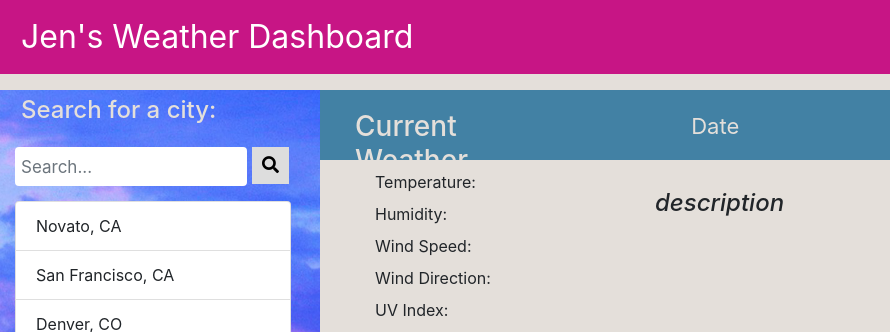
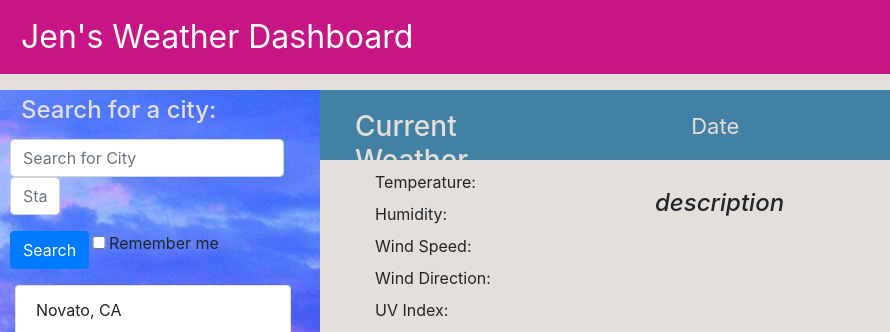
Before and after one commit to JenJayme/weather-dash, a plain HTML site: page index.html in a window 1280 px wide. Shown: the top 332 px of the page, 0-890 px from the left. Drawn offline with nearby package versions, Linux system fonts and the light colour scheme; no server answers.

Commit message:
Replaced search box, divided city & state, still working on search functionality.

```diff
--- a/index.html
+++ b/index.html
@@ -6,18 +6,18 @@
     <meta name="viewport" content="width=device-width, initial-scale=1, shrink-to-fit=no">
     <title>Weather Dashboard</title>
 
-    <!--Use Bootstrap for layout-->
+    <!--USE BOOTSTRAP FOR LAYOUT-->
     <link rel="stylesheet" href="https://stackpath.bootstrapcdn.com/bootstrap/4.5.0/css/bootstrap.min.css"
         integrity="sha384-9aIt2nRpC12Uk9gS9baDl411NQApFmC26EwAOH8WgZl5MYYxFfc+NcPb1dKGj7Sk" crossorigin="anonymous">
 
-    <!--Use own stylesheet for custom styling-->
+    <!--USE OWN STYLESHEET FOR CUSTOM STYLING-->
     <link rel="stylesheet" href="style.css">
 
-    <!--Use Font Awesome for certain icons-->
+    <!--USE FONT AWESOME FOR CERTAIN ICONS-->
     <link rel="stylesheet" href="https://use.fontawesome.com/releases/v5.13.1/css/all.css"
         integrity="sha384-xxzQGERXS00kBmZW/6qxqJPyxW3UR0BPsL4c8ILaIWXva5kFi7TxkIIaMiKtqV1Q" crossorigin="anonymous">
 
-    <!--Let browser know website is optimized for mobile-->
+    <!--LET BROWSER KNOW WEBSITE IS OPTIMIZED FOR MOBILE (SUPPOSEDLY)-->
     <meta name="viewport" content="width=device-width, initial-scale=1.0" />
 
 </head>
@@ -33,7 +33,8 @@
         </button>
         <div class="collapse navbar-collapse" id="navbarNavAltMarkup">
             <div class="navbar-nav">
-        <!--INTENDING TO BUILD OUT PAGES FOR FAVORITE CITIES IN THE FUTURE-->
+
+                <!--FUTURE: INTENDING TO BUILD OUT TABS FOR FAVORITE CITIES-->
                 <!-- <a class="nav-item nav-link active" href="#">Home<span class="sr-only">(current)</span></a> -->
                 <!-- <a class="nav-item nav-link" href="#">FavCity1</a>
                 <a class="nav-item nav-link" href="#">FavCity2</a> -->
@@ -42,15 +43,43 @@
         </div>
     </nav>
 
-    <!--MAIN CONTAINER-->
+    <!--MAIN CONTAINER START-->
     <div class="container-fluid my-3">
         <div class="row">
+
+            <!--LEFT COLUMN W SEARCH BAR-->
             <div class="col-3 searchbox">
                 <div>
                     <h4 id="search-label">Search for a city:</h4>
-                    <form><input type="text" class="form-control ds-input" id="search-input" placeholder="Search..." name="searchBar">
-                    <button type="submit" id="search-btn"><i class="fas fa-search float:right"></i></button>
-                </form></div>
+                    <div class="form-group form-row">
+                        <form class="form-inline">
+                            <div class="form-col">
+                                <label class="sr-only" for="search-bar-city">City</label>
+                                <input type="text" class="form-control mr-sm-1" id="search-bar-city"
+                                    placeholder="Search for City">
+                            </div>
+                            <div class="form-col">
+                                <label class="sr-only" for="search-bar-state">State</label>
+                                <input type="text" class="form-control" id="search-bar-state" placeholder="State">
+                            </div>
+                    </div>
+                    <div class="form-row">
+                        <div class="form-col">
+                            <button type="submit" class="search-Btn btn btn-primary mb-3">Search</button>
+                        </div>
+                        <div class="form-col">
+                            <div class="form-check mb-2 mr-sm-2">
+                                <input class="form-check-input" type="checkbox" id="remember-check">
+                                <label class="form-check-label" for="remember-check">
+                                    Remember me
+                                </label>
+                            </div>
+                        </div>
+                    </div>
+                </div>
+                </form>
+
+                <!--REMEMBERED CITIES LISTBOX-->
                 <div>
                     <ul id="searched-city-list" class="list-group" style="width: 95%">
                         <li class="list-group-item">Novato, CA</li>
@@ -60,6 +89,8 @@
                     </ul>
                 </div>
             </div>
+
+            <!--RIGHT COLUMN CURRENT WEATHER-->
             <div class="col-9">
                 <div class="row" id="banner-img">
                     <div class="col-4">
@@ -86,15 +117,19 @@
                     </div>
                     <div class="col-3">
                         <h4 id="icon"><br>
-                            <span id="today-weather-description" class="text-center font-italic">description</span></h4>
+                            <span id="today-weather-description" class="text-center font-italic">description</span>
+                        </h4>
                     </div>
                     <div class="col-3">
                         <p class="uv-desc">The UV Index scale used in the U.S. conforms with guidelines for UVI
                             reporting established by the World Health Organization. For more information visit <a
-                                href="https://www.epa.gov/sunsafety/uv-index-scale-0">the EPA's UV Index page.</a></p>
+                                href="https://www.epa.gov/sunsafety/uv-index-scale-0">the EPA's UV Index page.</a>
+                        </p>
                         <img src="Assets/uviscaleh_lg.gif" class="img-fluid" />
                     </div>
                 </div>
+
+                <!--RIGHT COLUMN 5 DAY FORECAST-->
                 <div class="row">
                     <div class="col-10">
                         <h4 class="bkg-blue">5-Day Forecast</h4>
@@ -120,6 +155,8 @@
     <script type="text/javascript" src="script.js"></script>
 
 </body>
+
+<!--END MAIN CONTAINER. START FOOTER-->
 <footer>
     <div class="footer-copyright">
         <div class="container">
--- a/script.js
+++ b/script.js
@@ -12,13 +12,29 @@ var today = (moment().format('ddd, MMMM DD, YYYY'));
 
 const searchBar = document.getElementById("searchBar");
 
-// function setup () {
+function setup () {
     //event listener for search button
-    // searchBar.addEventListener("keyup", e => {
-        // let searchInput = e.target.value;
-    // console.log("button is clicked")
-//   });
-// }
+
+
+$("#search-Btn").on("click", function(event) {
+    event.preventDefault();
+    console.log("You clicked a button!")
+
+    var searchInput = {
+      city: $("#name").val().trim(),
+      state: $("#role").val().trim(),
+    };
+
+    // Question: What does this code do??
+    $searchHistory.push(searchInput)
+      .then(function(data) {
+        console.log(data);
+      });
+
+  });
+}
+
+
 
 function getUserInputs(searchInput) {
     searchInput = $('#search-input').val();
@@ -131,9 +147,9 @@ function weatherForecast() {
 //========================================================
 
 $(document).ready(function () {
-    // setup();
+    setup();
     weatherNow();
     weatherForecast(5);
     // getUserInputs();
     // console.log(searchHistory);
-});
+})
--- a/style.css
+++ b/style.css
@@ -97,12 +97,20 @@ footer {
     font-size: 32px;
 }
 
+#remember-check {
+    width: 20px;
+}
+
 .searchbox {
     background-color: #48A9A6;
     background-image: url("Assets/tahoe.jpg");
     background-repeat: no-repeat;
     display: inline-block;
     float: left;
+}
+
+#search-bar-state {
+    width: 50px;
 }
 
 #search-label {
```
